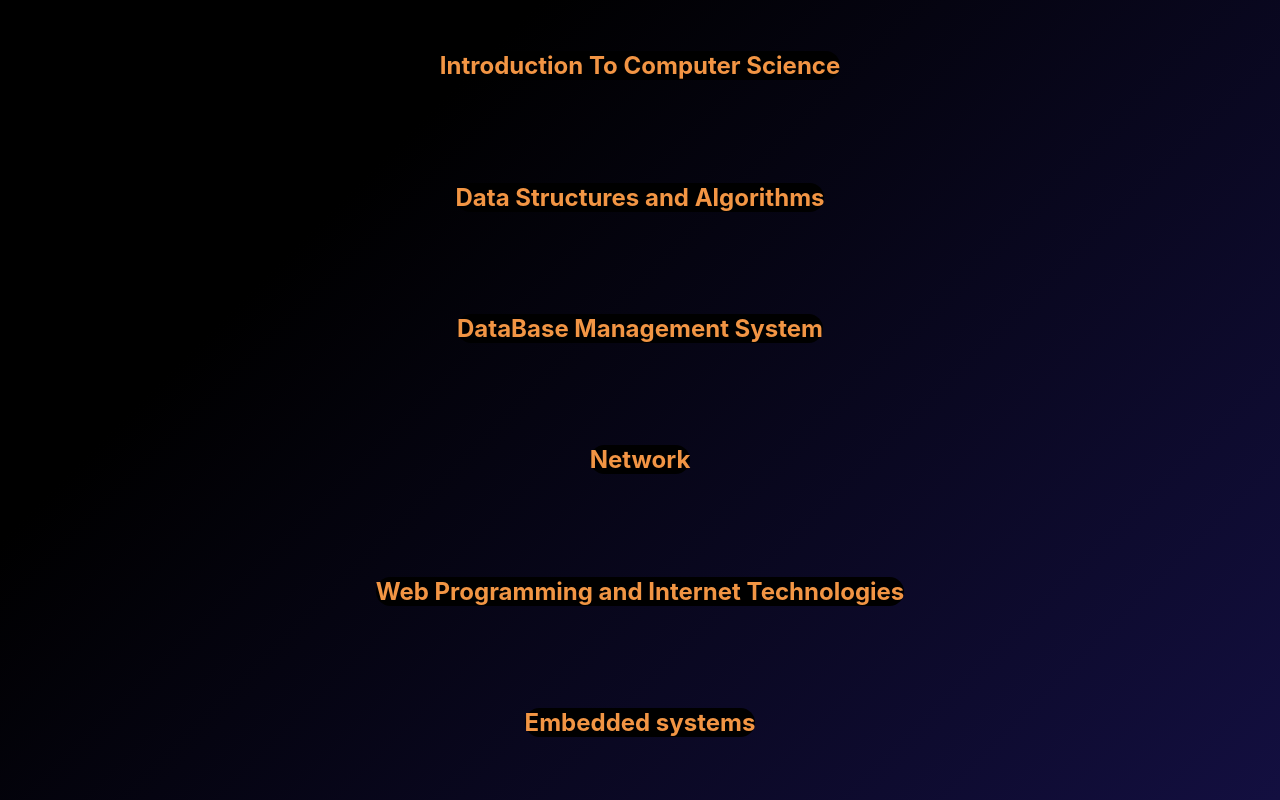
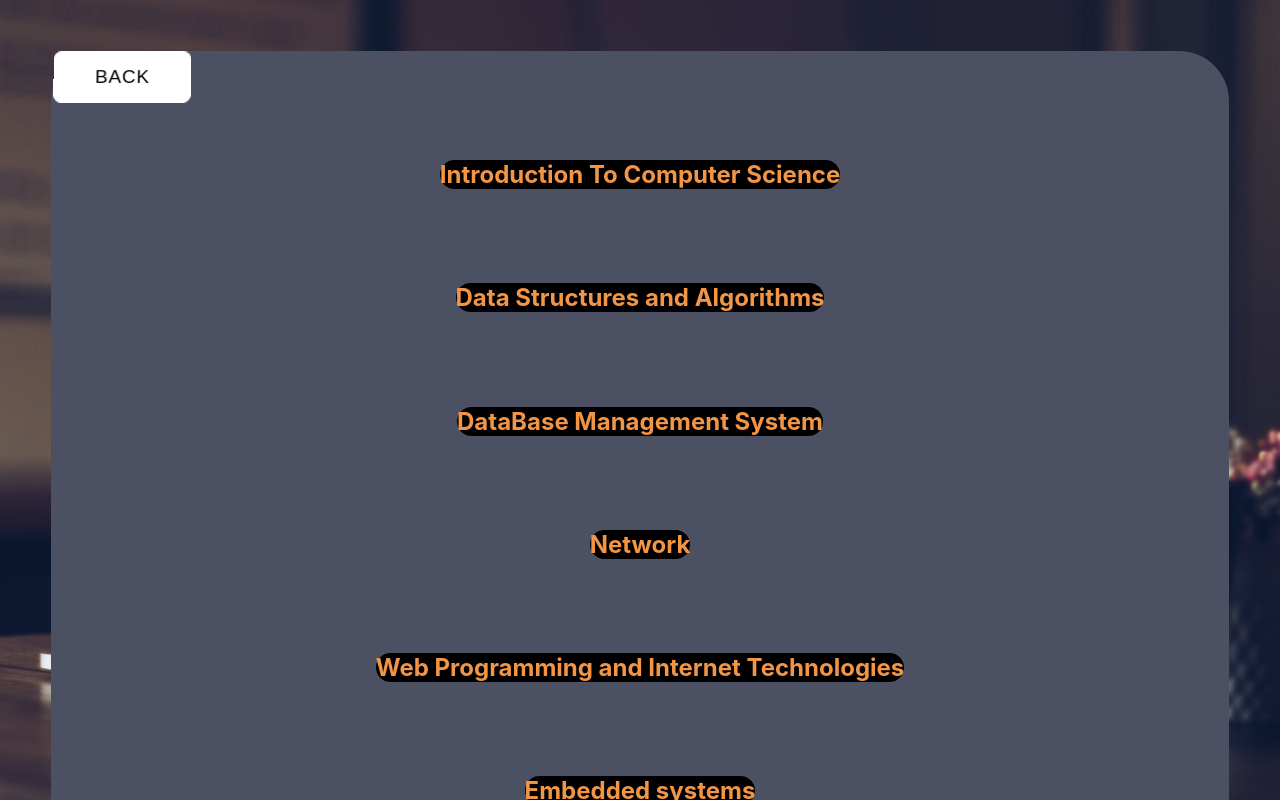
Before and after one commit to SabariGanesh-K/get-the-fkin-resource, a React (Create React App) app: page /categories in a window 1280 px wide. Shown: the top 800 px of the page. Built offline with nearby package versions, Linux system fonts and the light colour scheme.

Commit message:
visual updates

```diff
--- a/package.json
+++ b/package.json
@@ -16,6 +16,7 @@
     "react-dom": "^17.0.2",
     "react-router-dom": "^6.2.1",
     "react-scripts": "5.0.0",
+    "react-scroll-to-top": "^1.0.8",
     "web-vitals": "^2.1.4"
   },
   "scripts": {
--- a/src/components/departments.css
+++ b/src/components/departments.css
@@ -11,7 +11,148 @@
     font-weight: bold;
     justify-content: center;
 }
+.deptspage{
+    margin: 4%;
+    background-color: #4B5162;
+    /* background-image: linear-gradient(315deg, #bf3a30 0%, #864ba2 74%); */
 
+border-radius: 50px;
+}
+
+.wrapper {
+    perspective: 500px;
+    transform: rotatex(10deg);
+    animation: rotateAngle 6s linear infinite;
+    margin: auto;
+    width: auto;
+   }
+
+   .backbutton {
+    display: block;
+    position: relative;
+    margin: 0.5em 0;
+    padding: 0.8em 2.2em;
+    cursor: pointer;
+    background: #FFFFFF;
+    border: none;
+    border-radius: 0.4em;
+    text-transform: uppercase;
+    font-size: 19px;
+    font-family: "Work Sans", sans-serif;
+    font-weight: 500;
+    letter-spacing: 0.04em;
+    mix-blend-mode: color-dodge;
+    perspective: 500px;
+    transform-style: preserve-3d;
+   }
+
+   .backbutton:before, .backbutton:after {
+    --z: 0px;
+    position: absolute;
+    top: 0;
+    left: 0;
+    display: block;
+    content: "";
+    width: 100%;
+    height: 100%;
+    opacity: 0;
+    mix-blend-mode: inherit;
+    border-radius: inherit;
+    transform-style: preserve-3d;
+    transform: translate3d(calc(var(--z) * 0px), calc(var(--z) * 0px), calc(var(--z) * 0px));
+   }
+
+   .backbutton span {
+    mix-blend-mode: none;
+    display: block;
+   }
+
+   .backbutton:after {
+    background-color: #5D00FF;
+   }
+
+   .backbutton:before {
+    background-color: #FF1731;
+   }
+
+   .backbutton:hover {
+    background-color: #FFF65B;
+    transition: background 0.3s 0.1s;
+   }
+
+   .backbutton:hover:before {
+    --z: 0.04;
+    animation: translateWobble 2.2s ease forwards;
+   }
+
+   .backbutton:hover:after {
+    --z: -0.06;
+    animation: translateWobble 2.2s ease forwards;
+   }
+
+   @keyframes rotateAngle {
+    0% {
+     transform: rotateY(0deg) rotateX(10deg);
+     -webkit-animation-timing-function: cubic-bezier(0.61, 1, 0.88, 1);
+     animation-timing-function: cubic-bezier(0.61, 1, 0.88, 1);
+    }
+
+    25% {
+     transform: rotateY(20deg) rotateX(10deg);
+    }
+
+    50% {
+     transform: rotateY(0deg) rotateX(10deg);
+     -webkit-animation-timing-function: cubic-bezier(0.61, 1, 0.88, 1);
+     animation-timing-function: cubic-bezier(0.61, 1, 0.88, 1);
+    }
+
+    75% {
+     transform: rotateY(-20deg) rotateX(10deg);
+    }
+
+    100% {
+     transform: rotateY(0deg) rotateX(10deg);
+    }
+   }
+
+   @keyframes translateWobble {
+    0% {
+     opacity: 0;
+     transform: translate3d(calc(var(--z) * 0px), calc(var(--z) * 0px), calc(var(--z) * 0px));
+    }
+
+    16% {
+     transform: translate3d(calc(var(--z) * 160px), calc(var(--z) * 160px), calc(var(--z) * 160px));
+    }
+
+    28% {
+     opacity: 1;
+     transform: translate3d(calc(var(--z) * 70px), calc(var(--z) * 70px), calc(var(--z) * 70px));
+    }
+
+    44% {
+     transform: translate3d(calc(var(--z) * 130px), calc(var(--z) * 130px), calc(var(--z) * 130px));
+    }
+
+    59% {
+     transform: translate3d(calc(var(--z) * 85px), calc(var(--z) * 85px), calc(var(--z) * 85px));
+    }
+
+    73% {
+     transform: translate3d(calc(var(--z) * 110px), calc(var(--z) * 110px), calc(var(--z) * 110px));
+    }
+
+    88% {
+     opacity: 1;
+     transform: translate3d(calc(var(--z) * 90px), calc(var(--z) * 90px), calc(var(--z) * 90px));
+    }
+
+    100% {
+     opacity: 1;
+     transform: translate3d(calc(var(--z) * 100px), calc(var(--z) * 100px), calc(var(--z) * 100px));
+    }
+   }
 .Deptcard:hover{
     background-color: #f29544;
     color:black;
--- a/src/components/departments.js
+++ b/src/components/departments.js
@@ -1,14 +1,18 @@
-import React from "react";
+import React, { useEffect } from "react";
 import "./departments.css";
 import { DATA } from "../data/data";
 import { NavLink } from "react-router-dom";
-
+import ScrollToTop from "react-scroll-to-top";
 const Departments = () => {
   const categories = DATA.map((item) => {
     console.log(item);
     return (
       <div key={item.id}>
-        <NavLink className="nav-link" to={`/categories/${item.id}`} style = {{textDecoration:'none'}} >
+        <NavLink
+          className="nav-link"
+          to={`/categories/${item.id}`}
+          style={{ textDecoration: "none" }}
+        >
           <div className="deptcardcontainer">
             <div className="Deptcard">{item["dept"]}</div>
           </div>
@@ -17,7 +21,20 @@ const Departments = () => {
     );
   });
   console.log("reached");
-  return <div>{categories}</div>;
+  useEffect(() => {
+    window.scrollTo(0, 0);
+  });
+  return (
+    <div className="deptspage">
+      <div className="wrapper">
+        <NavLink className = "nav-link" to = "/home" style = {{textDecoration:'none'}}>
+        <button className = "backbutton" > Back </button>
+        </NavLink>
+      </div>
+      <ScrollToTop smooth />
+      {categories}
+    </div>
+  );
 };
 
 export default Departments;
--- a/src/components/home.css
+++ b/src/components/home.css
@@ -1,7 +1,8 @@
 .home{
-    background-color: #130f40;
-    background-image: linear-gradient(315deg, #130f40 0%, #000000 74%);
-
+    /* background-color: #130f40;
+    background-image: linear-gradient(315deg, #130f40 0%, #000000 74%); */
+    background: url('../media/bg.jpg');
+scroll-behavior: smooth;
 width: 100%;
 height: 100%;
 background-attachment: fixed;
@@ -18,9 +19,9 @@ background-attachment: fixed;
 .introwords{
     width: 50%;
     font-size: 400%;
+    background-color: #89d4cf;
+    background-image: linear-gradient(315deg, #89d4cf 0%, #6e45e1 74%);
 
-      background: rgb(244,71,71);
-      background: linear-gradient(90deg, rgba(244,71,71,1) 0%, rgba(121,9,9,1) 47%, rgba(255,175,0,1) 100%);
       background-size: 50%;
     background-clip: text;
     font-family: 'Baloo 2', cursive;
@@ -221,6 +222,7 @@ border-radius: 10px;
            inset 0 0 .75em .25em var(--glow-color);
     text-shadow: 0 0 .5em var(--glow-color);
     position: relative;
+    cursor: pointer;
     transition: all 0.3s;
    }
 
@@ -306,9 +308,8 @@ border-radius: 10px;
    .creatorcard {
 
     /* background-color: #212121; */
-    background-color: #ca7968;
-background-image: linear-gradient(220deg, #ca7968 0%, #0c0c0c 74%);
-
+    background-color: #2d3436;
+    background-image: linear-gradient(315deg, #2d3436 0%, #000000 74%);
     border-radius: 1rem;
     border: #212121 0.2rem solid;
     transition: all 0.4s ease-in;
@@ -345,6 +346,15 @@ background-image: linear-gradient(220deg, #ca7968 0%, #0c0c0c 74%);
        color: white;
 
    }
+.creatorName:hover{
+    color: black;
+}
+.socialmedia{
+    border-radius: 20px;
+}
+.socialmedia:hover{
+    background-color: blanchedalmond;
+}
    .creatortitle{
        font-size: 300%;
        color: white;
--- a/src/components/resource.js
+++ b/src/components/resource.js
@@ -8,7 +8,7 @@ const Resource = (props) => {
     const  bonus1 = props.bonus1
     const bonus2 = props.bonus2
     const bonus3 = props.bonus3
-    const count = ">"
+
     function buttons(){
         if (typeof( bonus1) === "undefined") {
           return (
--- a/src/components/resourcepage.css
+++ b/src/components/resourcepage.css
@@ -0,0 +1,134 @@
+.wrapper {
+    perspective: 500px;
+    transform: rotatex(10deg);
+    animation: rotateAngle 6s linear infinite;
+    margin: auto;
+    width: auto;
+   }
+
+   .backbutton {
+    display: block;
+    position: relative;
+    margin: 0.5em 0;
+    padding: 0.8em 2.2em;
+    cursor: pointer;
+    background: #FFFFFF;
+    border: none;
+    border-radius: 0.4em;
+    text-transform: uppercase;
+    font-size: 19px;
+    font-family: "Work Sans", sans-serif;
+    font-weight: 500;
+    letter-spacing: 0.04em;
+    mix-blend-mode: color-dodge;
+    perspective: 500px;
+    transform-style: preserve-3d;
+   }
+
+   .backbutton:before, .backbutton:after {
+    --z: 0px;
+    position: absolute;
+    top: 0;
+    left: 0;
+    display: block;
+    content: "";
+    width: 100%;
+    height: 100%;
+    opacity: 0;
+    mix-blend-mode: inherit;
+    border-radius: inherit;
+    transform-style: preserve-3d;
+    transform: translate3d(calc(var(--z) * 0px), calc(var(--z) * 0px), calc(var(--z) * 0px));
+   }
+
+   .backbutton span {
+    mix-blend-mode: none;
+    display: block;
+   }
+
+   .backbutton:after {
+    background-color: #5D00FF;
+   }
+
+   .backbutton:before {
+    background-color: #FF1731;
+   }
+
+   .backbutton:hover {
+    background-color: #FFF65B;
+    transition: background 0.3s 0.1s;
+   }
+
+   .backbutton:hover:before {
+    --z: 0.04;
+    animation: translateWobble 2.2s ease forwards;
+   }
+
+   .backbutton:hover:after {
+    --z: -0.06;
+    animation: translateWobble 2.2s ease forwards;
+   }
+
+   @keyframes rotateAngle {
+    0% {
+     transform: rotateY(0deg) rotateX(10deg);
+     -webkit-animation-timing-function: cubic-bezier(0.61, 1, 0.88, 1);
+     animation-timing-function: cubic-bezier(0.61, 1, 0.88, 1);
+    }
+
+    25% {
+     transform: rotateY(20deg) rotateX(10deg);
+    }
+
+    50% {
+     transform: rotateY(0deg) rotateX(10deg);
+     -webkit-animation-timing-function: cubic-bezier(0.61, 1, 0.88, 1);
+     animation-timing-function: cubic-bezier(0.61, 1, 0.88, 1);
+    }
+
+    75% {
+     transform: rotateY(-20deg) rotateX(10deg);
+    }
+
+    100% {
+     transform: rotateY(0deg) rotateX(10deg);
+    }
+   }
+
+   @keyframes translateWobble {
+    0% {
+     opacity: 0;
+     transform: translate3d(calc(var(--z) * 0px), calc(var(--z) * 0px), calc(var(--z) * 0px));
+    }
+
+    16% {
+     transform: translate3d(calc(var(--z) * 160px), calc(var(--z) * 160px), calc(var(--z) * 160px));
+    }
+
+    28% {
+     opacity: 1;
+     transform: translate3d(calc(var(--z) * 70px), calc(var(--z) * 70px), calc(var(--z) * 70px));
+    }
+
+    44% {
+     transform: translate3d(calc(var(--z) * 130px), calc(var(--z) * 130px), calc(var(--z) * 130px));
+    }
+
+    59% {
+     transform: translate3d(calc(var(--z) * 85px), calc(var(--z) * 85px), calc(var(--z) * 85px));
+    }
+
+    73% {
+     transform: translate3d(calc(var(--z) * 110px), calc(var(--z) * 110px), calc(var(--z) * 110px));
+    }
+
+    88% {
+     opacity: 1;
+     transform: translate3d(calc(var(--z) * 90px), calc(var(--z) * 90px), calc(var(--z) * 90px));
+    }
+
+    100% {
+     opacity: 1;
+     transform: translate3d(calc(var(--z) * 100px), calc(var(--z) * 100px), calc(var(--z) * 100px));
+    }
+   }
--- a/src/components/resourcepage.js
+++ b/src/components/resourcepage.js
@@ -1,35 +1,48 @@
-import React, { useState } from "react";
+import React, { useEffect } from "react";
 import { useParams } from "react-router";
 import { DATA } from "../data/data";
 import Resource from "./resource";
+import ScrollToTop from "react-scroll-to-top";
+import { NavLink } from "react-router-dom";
+const Resources = () => {
+  let { deptid } = useParams();
+  //  console.log(deptid)
 
+  const d = DATA[parseInt(deptid, 10)].resources;
+  const resourceslist = d.map((item) => {
+    // console.log(item)
 
+    return (
+      <div key={item.title}>
+        <Resource
+          title={item.title}
+          link={item.link}
+          bonus1={item.bonus1}
+          bonus2={item.bonus2}
+          bonus3={item.bonus3}
+        />
+      </div>
+    );
+  });
 
-
-const Resources=() =>{
-    let  {deptid} = useParams()
- console.log(deptid)
-
-
-    const d = DATA[parseInt(deptid,10)].resources
-const resourceslist = d.map((item)=>{
-console.log(item)
-
-    return(
-<div key = {item.title}>
-<Resource title = {item.title} link = {item.link} bonus1 = {item.bonus1} bonus2 = {item.bonus2} bonus3 = {item.bonus3} />
-
-
-</div>
-
-    )
-})
-
-
-return(
-    <div>{resourceslist}</div>
-
-)
-
-}
-export default Resources
+  useEffect(() => {
+    window.scrollTo(0, 0);
+  });
+  return (
+    <div>
+      {" "}
+      <div class="wrapper">
+        <NavLink
+          className="nav-link"
+          to="/categories"
+          style={{ textDecoration: "none" }}
+        >
+          <button className="backbutton"> Back </button>
+        </NavLink>
+      </div>{" "}
+      <ScrollToTop smooth />
+      {resourceslist}
+    </div>
+  );
+};
+export default Resources;
```
Also changed, not shown: src/components/home.js (+68 -42 lines), src/media/bg.jpg (added), 1 other file (tests, documents, lock files or other folders).
